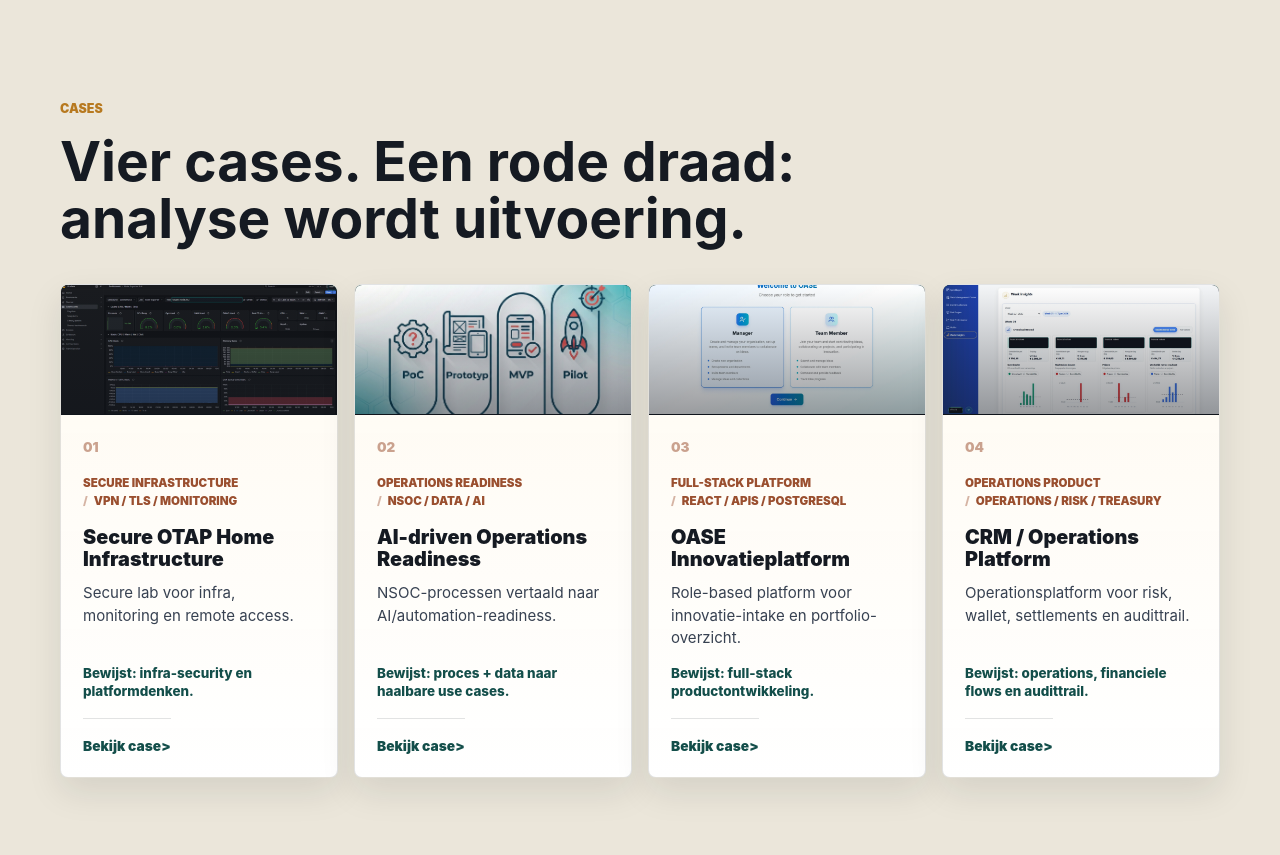
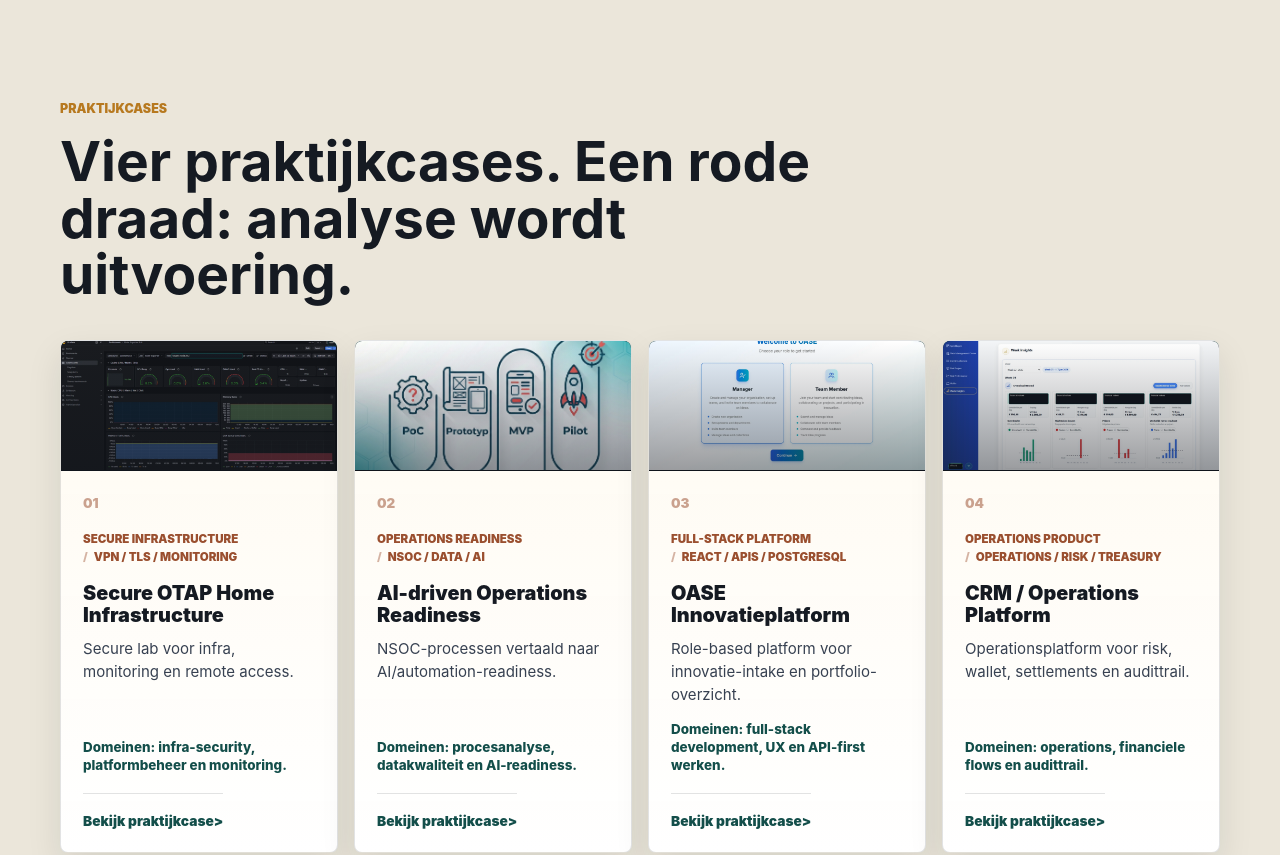
Before and after one commit to sulayramos-dev/sulay-ramos-portfolio, a website: page portfolio/index.html in a window 1280 px wide. Shown: the part 1500-2355 px from the top of the page. Drawn offline with Linux system fonts and the light colour scheme.

Commit message:
Update index.html

```diff
--- a/portfolio/index.html
+++ b/portfolio/index.html
@@ -48,8 +48,9 @@
             automation en praktische tooling. Sterk in het vertalen van complexe vraagstukken naar werkende dashboards,
             platforms en secure omgevingen.
           </p>
-          <div class="hero-actions" aria-label="Contact en cases">
-            <a class="button primary" href="#cases">Bekijk cases</a>
+          <div class="hero-actions" aria-label="Praktijkcases, ervaring en contact">
+            <a class="button primary" href="#cases">Bekijk praktijkcases</a>
+            <a class="button secondary" href="#experience">Bekijk ervaring</a>
             <a class="button secondary" href="mailto:sulayramos@gmail.com">Neem contact op</a>
           </div>
         </div>
@@ -98,11 +99,11 @@
       <section id="cases" class="section cases-section">
         <div class="section-inner">
           <div class="section-heading">
-            <p class="section-kicker">Cases</p>
-            <h2>Vier cases. Een rode draad: analyse wordt uitvoering.</h2>
+            <p class="section-kicker">Praktijkcases</p>
+            <h2>Vier praktijkcases. Een rode draad: analyse wordt uitvoering.</h2>
           </div>
 
-          <div class="case-grid" aria-label="Interactieve case studies">
+          <div class="case-grid" aria-label="Interactieve praktijkcases">
             <button class="case-card" type="button" data-case="otap" aria-haspopup="dialog">
               <span class="case-preview">
                 <img
@@ -119,8 +120,8 @@
               <span class="case-summary">
                 Secure lab voor infra, monitoring en remote access.
               </span>
-              <span class="case-proof">Bewijst: infra-security en platformdenken.</span>
-              <span class="case-cta">Bekijk case</span>
+              <span class="case-proof">Domeinen: infra-security, platformbeheer en monitoring.</span>
+              <span class="case-cta">Bekijk praktijkcase</span>
             </button>
 
             <button class="case-card" type="button" data-case="aiops" aria-haspopup="dialog">
@@ -139,8 +140,8 @@
               <span class="case-summary">
                 NSOC-processen vertaald naar AI/automation-readiness.
               </span>
-              <span class="case-proof">Bewijst: proces + data naar haalbare use cases.</span>
-              <span class="case-cta">Bekijk case</span>
+              <span class="case-proof">Domeinen: procesanalyse, datakwaliteit en AI-readiness.</span>
+              <span class="case-cta">Bekijk praktijkcase</span>
             </button>
 
             <button class="case-card" type="button" data-case="oase" aria-haspopup="dialog">
@@ -159,8 +160,8 @@
               <span class="case-summary">
                 Role-based platform voor innovatie-intake en portfolio-overzicht.
               </span>
-              <span class="case-proof">Bewijst: full-stack productontwikkeling.</span>
-              <span class="case-cta">Bekijk case</span>
+              <span class="case-proof">Domeinen: full-stack development, UX en API-first werken.</span>
+              <span class="case-cta">Bekijk praktijkcase</span>
             </button>
 
             <button class="case-card" type="button" data-case="crm" aria-haspopup="dialog">
@@ -179,8 +180,8 @@
               <span class="case-summary">
                 Operationsplatform voor risk, wallet, settlements en audittrail.
               </span>
-              <span class="case-proof">Bewijst: operations, financiele flows en audittrail.</span>
-              <span class="case-cta">Bekijk case</span>
+              <span class="case-proof">Domeinen: operations, financiele flows en audittrail.</span>
+              <span class="case-cta">Bekijk praktijkcase</span>
             </button>
           </div>
         </div>
@@ -219,7 +220,7 @@
                 <span>Stakeholdermanagement</span>
               </div>
               <div class="capability-proof">
-                <span>Bewezen in</span>
+                <span>Terug te zien in</span>
                 <button type="button" data-case="aiops" aria-haspopup="dialog">AI-readiness</button>
                 <button type="button" data-case="crm" aria-haspopup="dialog">CRM / Operations</button>
               </div>
@@ -238,7 +239,7 @@
                 <span>Dashboards</span>
               </div>
               <div class="capability-proof">
-                <span>Bewezen in</span>
+                <span>Terug te zien in</span>
                 <button type="button" data-case="aiops" aria-haspopup="dialog">AI-readiness</button>
                 <button type="button" data-case="crm" aria-haspopup="dialog">Operations platform</button>
               </div>
@@ -257,7 +258,7 @@
                 <span>n8n / workflow automation</span>
               </div>
               <div class="capability-proof">
-                <span>Bewezen in</span>
+                <span>Terug te zien in</span>
                 <button type="button" data-case="oase" aria-haspopup="dialog">OASE platform</button>
                 <button type="button" data-case="crm" aria-haspopup="dialog">CRM / Operations</button>
               </div>
@@ -276,7 +277,7 @@
                 <span>Monitoring / Grafana</span>
               </div>
               <div class="capability-proof">
-                <span>Bewezen in</span>
+                <span>Terug te zien in</span>
                 <button type="button" data-case="otap" aria-haspopup="dialog">Secure OTAP</button>
               </div>
             </article>
@@ -307,7 +308,7 @@
               <time>2020 - heden</time>
               <div>
                 <h3>Full-stack development & portfolio-projecten</h3>
-                <p>Network31 opleiding, zelfbouw en praktijkcases</p>
+                <p>Network31 full-stack track, zelfstandige buildprojecten en praktijkcases</p>
                 <ul>
                   <li>React/TypeScript, APIs, PostgreSQL, dashboards en role-based applicaties.</li>
                   <li>AI-assisted development toegepast voor analyse, prototyping en automation.</li>
@@ -394,7 +395,7 @@
       <section class="case-modal-panel" tabindex="-1">
         <header class="case-modal-header">
           <div>
-            <p class="section-kicker" id="case-modal-kicker">Case study</p>
+            <p class="section-kicker" id="case-modal-kicker">Praktijkcase</p>
             <h2 id="case-modal-title">Case details</h2>
           </div>
           <button class="modal-close" type="button" data-close-modal aria-label="Sluit case details">Sluit</button>
```
